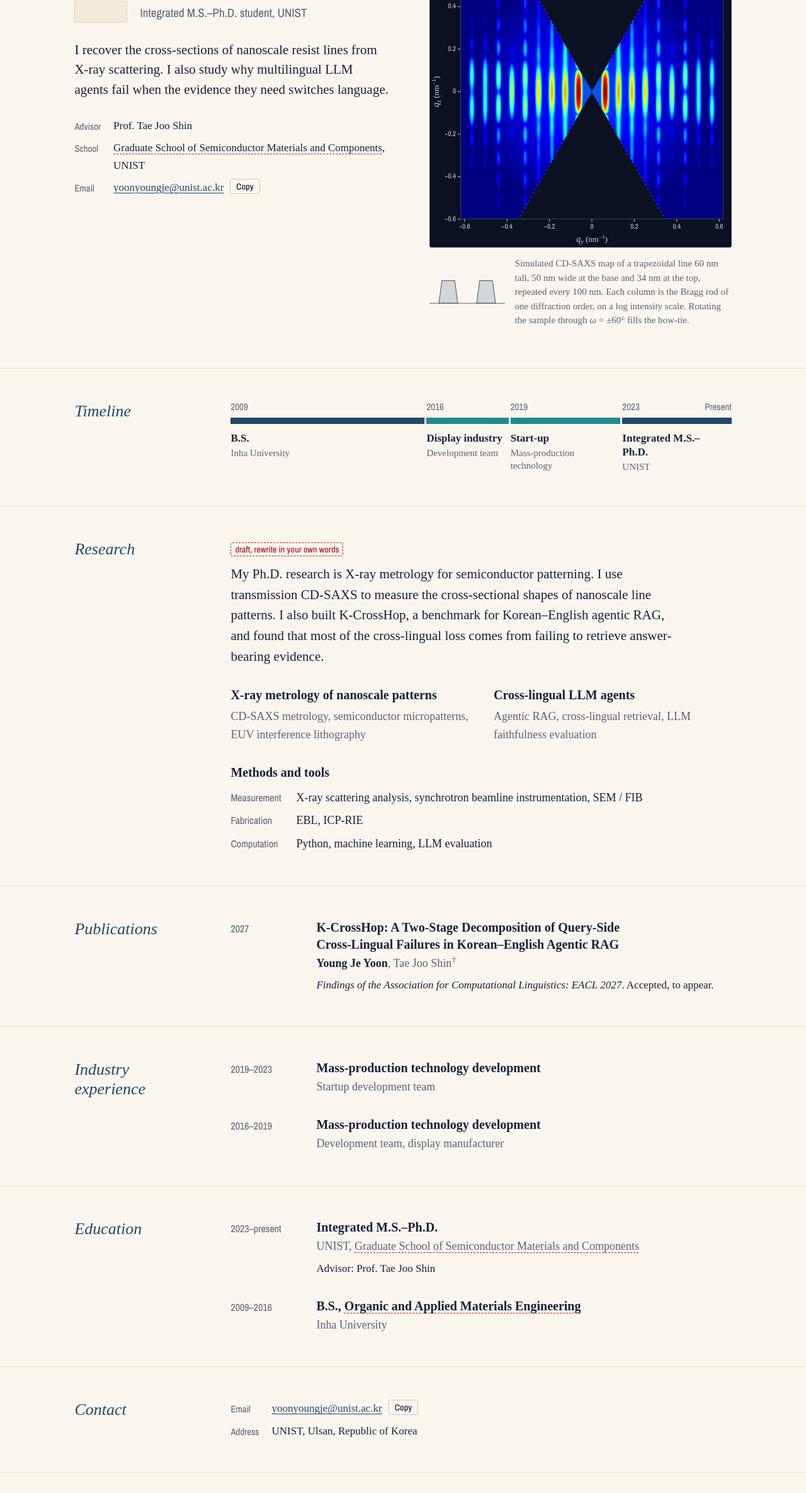
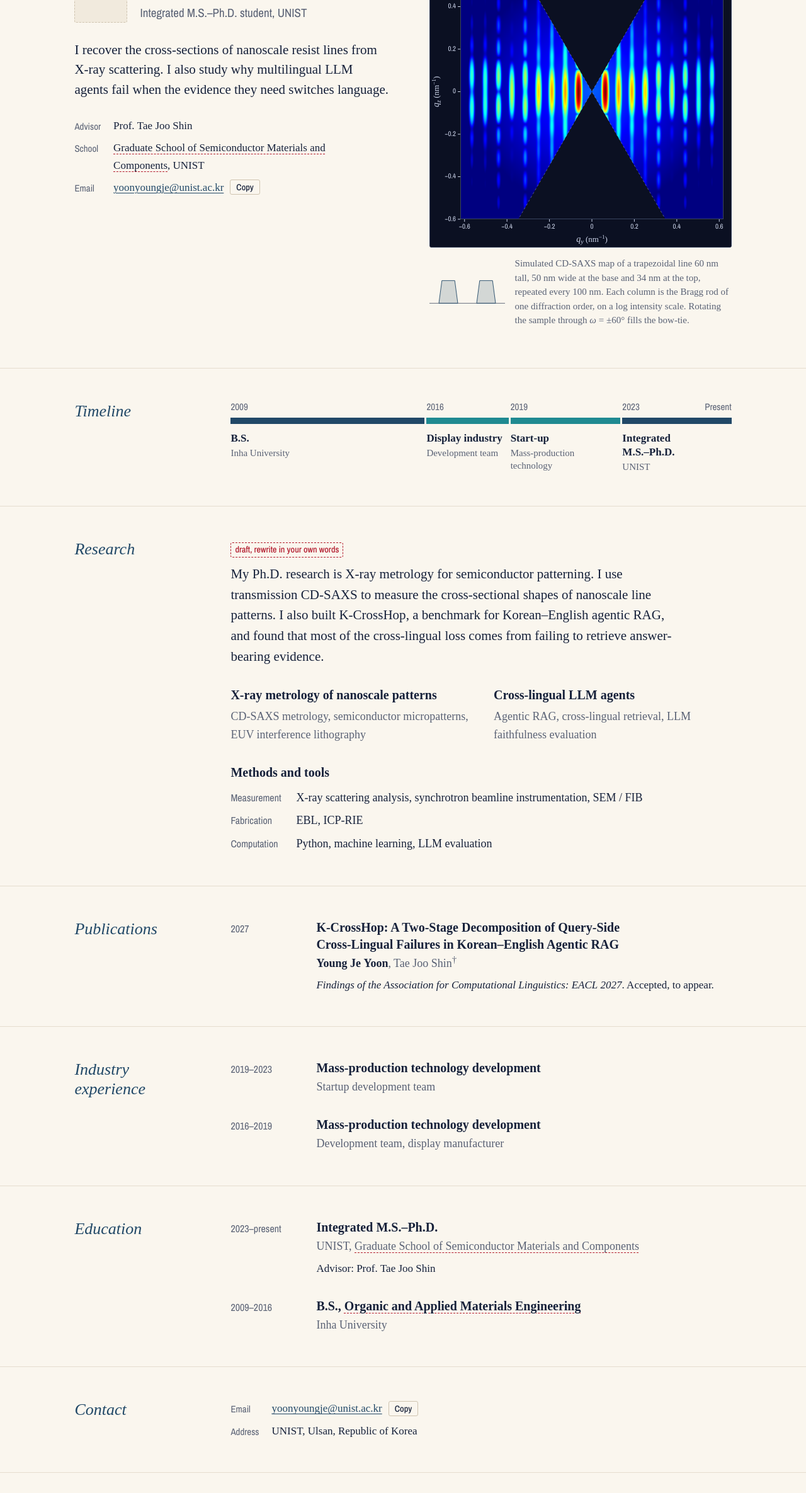
Before and after one commit to Yoonyoungje/Yoonyoungje.github.io, a plain HTML site: page index.html in a window 1280 px wide. Shown: the part 183-2553 px from the top of the page at 63% size. Drawn offline with nearby package versions, Linux system fonts and the light colour scheme; a web font is replaced by a local one.

Commit message:
Polish line breaks across the page
Keep names, the degree, hyphenated terms and numbers with units on one line,
avoid one-word last lines in paragraphs, and let the Copy button wrap cleanly.

Co-Authored-By: Claude Opus 5.5 <noreply@anthropic.com>

```diff
--- a/index.html
+++ b/index.html
@@ -67,6 +67,8 @@
   a:hover { text-decoration-thickness: 2px; }
   :focus-visible { outline: 2px solid var(--navy); outline-offset: 3px; }
   h1, h2, h3 { text-wrap: balance; }
+  p, dd, figcaption { text-wrap: pretty; }
+  .nw { white-space: nowrap; }
   p { margin: 0; }
   sup { line-height: 0; }
 
@@ -110,11 +112,12 @@
   .facts dt { font-family: var(--font-ui); font-size: 15px; color: var(--ink-soft); padding-top: 3px; }
   .facts dd { margin: 0; min-width: 0; overflow-wrap: anywhere; }
   .copy {
-    margin-left: 10px; padding: 4px 9px; vertical-align: 2px;
+    padding: 4px 9px;
     font: 500 14px/1 var(--font-ui); color: var(--ink); background: transparent;
     border: 1px solid var(--rule-strong); border-radius: 3px; cursor: pointer;
   }
   .copy:hover { border-color: var(--navy); color: var(--navy); }
+  .facts dd.mail { display: flex; flex-wrap: wrap; align-items: center; gap: 4px 10px; }
 
   /* Simulated CD-SAXS map */
   .fig { margin: 0; min-width: 0; }
@@ -171,7 +174,7 @@
 
   /* Items still to be filled in or confirmed */
   .todo {
-    font: 500 14px/1.4 var(--font-ui); color: var(--crimson);
+    display: inline-block; font: 500 14px/1.4 var(--font-ui); color: var(--crimson);
     border: 1px dashed currentColor; border-radius: 3px; padding: 1px 6px;
   }
   .confirm { text-decoration: underline 1px dashed var(--crimson); text-underline-offset: 4px; }
@@ -232,18 +235,18 @@
       <div class="id">
         <div class="photo" aria-hidden="true">Photo</div>
         <div class="name">
-          <h1>Young Je Yoon</h1>
-          <p class="role">Integrated M.S.–Ph.D. student, UNIST</p>
+          <h1>Young&nbsp;Je Yoon</h1>
+          <p class="role">Integrated <span class="nw">M.S.–Ph.D.</span> student, UNIST</p>
         </div>
       </div>
-      <p class="lead">I recover the cross-sections of nanoscale resist lines from X-ray scattering. I also study why multilingual LLM agents fail when the evidence they need switches language.</p>
+      <p class="lead">I recover the cross-sections of nanoscale resist lines from <span class="nw">X-ray</span> scattering. I also study why multilingual LLM agents fail when the evidence they need switches language.</p>
       <dl class="facts">
         <dt>Advisor</dt>
-        <dd>Prof. Tae Joo Shin</dd>
+        <dd>Prof.&nbsp;Tae&nbsp;Joo&nbsp;Shin</dd>
         <dt>School</dt>
         <dd><span class="confirm" title="Name to confirm">Graduate School of Semiconductor Materials and Components</span>, UNIST</dd>
         <dt>Email</dt>
-        <dd><a id="email-hero" href="mailto:yoonyoungje@unist.ac.kr">yoonyoungje@unist.ac.kr</a><button class="copy" type="button" data-copy="email-hero">Copy</button></dd>
+        <dd class="mail"><a id="email-hero" href="mailto:yoonyoungje@unist.ac.kr">yoonyoungje@unist.ac.kr</a><button class="copy" type="button" data-copy="email-hero">Copy</button></dd>
       </dl>
     </div>
 
@@ -257,7 +260,7 @@
           <polygon class="xs-line" points="25,64 33,4 67,4 75,64"></polygon>
           <polygon class="xs-line" points="125,64 133,4 167,4 175,64"></polygon>
         </svg>
-        <p>Simulated CD-SAXS map of a trapezoidal line 60 nm tall, 50 nm wide at the base and 34 nm at the top, repeated every 100 nm. Each column is the Bragg rod of one diffraction order, on a log intensity scale. Rotating the sample through <i>ω</i> = ±60° fills the bow-tie.</p>
+        <p>Simulated <span class="nw">CD-SAXS</span> map of a trapezoidal line 60&nbsp;nm tall, 50&nbsp;nm wide at the base and 34&nbsp;nm at the top, repeated every 100&nbsp;nm. Each column is the Bragg rod of one diffraction order, on a log intensity scale. Rotating the sample through <span class="nw"><i>ω</i> = ±60°</span> fills the <span class="nw">bow-tie</span>.</p>
       </figcaption>
     </figure>
   </div>
@@ -270,8 +273,8 @@
       <ol class="tl" aria-label="Career from 2009 to the present, drawn to scale">
         <li class="edu" style="--yrs: 7"><span class="yr">2009</span><span class="bar"></span><span class="what">B.S.</span><span class="where">Inha University</span></li>
         <li class="ind" style="--yrs: 3"><span class="yr">2016</span><span class="bar"></span><span class="what">Display industry</span><span class="where">Development team</span></li>
-        <li class="ind" style="--yrs: 4"><span class="yr">2019</span><span class="bar"></span><span class="what">Start-up</span><span class="where">Mass-production technology</span></li>
-        <li class="edu" style="--yrs: 3.9"><span class="yr">2023</span><span class="yr yr-end">Present</span><span class="bar"></span><span class="what">Integrated M.S.–Ph.D.</span><span class="where">UNIST</span></li>
+        <li class="ind" style="--yrs: 4"><span class="yr">2019</span><span class="bar"></span><span class="what">Start-up</span><span class="where"><span class="nw">Mass-production</span> technology</span></li>
+        <li class="edu" style="--yrs: 3.9"><span class="yr">2023</span><span class="yr yr-end">Present</span><span class="bar"></span><span class="what">Integrated <span class="nw">M.S.–Ph.D.</span></span><span class="where">UNIST</span></li>
       </ol>
     </div>
   </div>
@@ -283,12 +286,12 @@
     <div class="body">
       <div class="statement">
         <p class="flag"><span class="todo">draft, rewrite in your own words</span></p>
-        <p>My Ph.D. research is X-ray metrology for semiconductor patterning. I use transmission CD-SAXS to measure the cross-sectional shapes of nanoscale line patterns. I also built K-CrossHop, a benchmark for Korean–English agentic RAG, and found that most of the cross-lingual loss comes from failing to retrieve answer-bearing evidence.</p>
+        <p>My Ph.D. research is <span class="nw">X-ray</span> metrology for semiconductor patterning. I use transmission <span class="nw">CD-SAXS</span> to measure the cross-sectional shapes of nanoscale line patterns. I also built <span class="nw">K-CrossHop</span>, a benchmark for <span class="nw">Korean–English</span> agentic RAG, and found that most of the cross-lingual loss comes from failing to retrieve answer-bearing evidence.</p>
       </div>
       <div class="strands">
         <div>
-          <h3>X-ray metrology of nanoscale patterns</h3>
-          <p>CD-SAXS metrology, semiconductor micropatterns, EUV interference lithography</p>
+          <h3><span class="nw">X-ray</span> metrology of nanoscale patterns</h3>
+          <p><span class="nw">CD-SAXS</span> metrology, semiconductor micropatterns, EUV interference lithography</p>
         </div>
         <div>
           <h3>Cross-lingual LLM agents</h3>
@@ -299,9 +302,9 @@
         <h3>Methods and tools</h3>
         <dl class="tools">
           <dt>Measurement</dt>
-          <dd>X-ray scattering analysis, synchrotron beamline instrumentation, SEM / FIB</dd>
+          <dd><span class="nw">X-ray</span> scattering analysis, synchrotron beamline instrumentation, SEM&nbsp;/&nbsp;FIB</dd>
           <dt>Fabrication</dt>
-          <dd>EBL, ICP-RIE</dd>
+          <dd>EBL, <span class="nw">ICP-RIE</span></dd>
           <dt>Computation</dt>
           <dd>Python, machine learning, LLM evaluation</dd>
         </dl>
@@ -318,9 +321,9 @@
         <li class="item">
           <div class="when">2027</div>
           <div>
-            <h3>K-CrossHop: A Two-Stage Decomposition of Query-Side Cross-Lingual Failures in Korean–English Agentic RAG</h3>
-            <p class="org"><span class="me">Young Je Yoon</span>, Tae Joo Shin<sup>†</sup></p>
-            <p class="venue"><i>Findings of the Association for Computational Linguistics: EACL 2027</i>. Accepted, to appear.</p>
+            <h3><span class="nw">K-CrossHop</span>: A <span class="nw">Two-Stage</span> Decomposition of <span class="nw">Query-Side</span> <span class="nw">Cross-Lingual</span> Failures in <span class="nw">Korean–English</span> Agentic RAG</h3>
+            <p class="org"><span class="me">Young&nbsp;Je&nbsp;Yoon</span>, Tae&nbsp;Joo&nbsp;Shin<sup>†</sup></p>
+            <p class="venue"><i>Findings of the Association for Computational Linguistics: EACL&nbsp;2027</i>. Accepted, to&nbsp;appear.</p>
           </div>
         </li>
       </ol>
@@ -335,14 +338,14 @@
       <li class="item">
         <div class="when">2019–2023</div>
         <div>
-          <h3>Mass-production technology development</h3>
+          <h3><span class="nw">Mass-production</span> technology development</h3>
           <p class="org">Startup development team</p>
         </div>
       </li>
       <li class="item">
         <div class="when">2016–2019</div>
         <div>
-          <h3>Mass-production technology development</h3>
+          <h3><span class="nw">Mass-production</span> technology development</h3>
           <p class="org">Development team, display manufacturer</p>
         </div>
       </li>
@@ -357,9 +360,9 @@
       <li class="item">
         <div class="when">2023–present</div>
         <div>
-          <h3>Integrated M.S.–Ph.D.</h3>
+          <h3>Integrated <span class="nw">M.S.–Ph.D.</span></h3>
           <p class="org">UNIST, <span class="confirm" title="Name to confirm">Graduate School of Semiconductor Materials and Components</span></p>
-          <p class="note">Advisor: Prof. Tae Joo Shin</p>
+          <p class="note">Advisor: Prof.&nbsp;Tae&nbsp;Joo&nbsp;Shin</p>
         </div>
       </li>
       <li class="item">
@@ -378,7 +381,7 @@
     <h2 id="h-contact">Contact</h2>
     <dl class="facts" style="margin: 0">
       <dt>Email</dt>
-      <dd><a id="email-contact" href="mailto:yoonyoungje@unist.ac.kr">yoonyoungje@unist.ac.kr</a><button class="copy" type="button" data-copy="email-contact">Copy</button></dd>
+      <dd class="mail"><a id="email-contact" href="mailto:yoonyoungje@unist.ac.kr">yoonyoungje@unist.ac.kr</a><button class="copy" type="button" data-copy="email-contact">Copy</button></dd>
       <dt>Address</dt>
       <dd>UNIST, Ulsan, Republic of Korea</dd>
     </dl>
```
